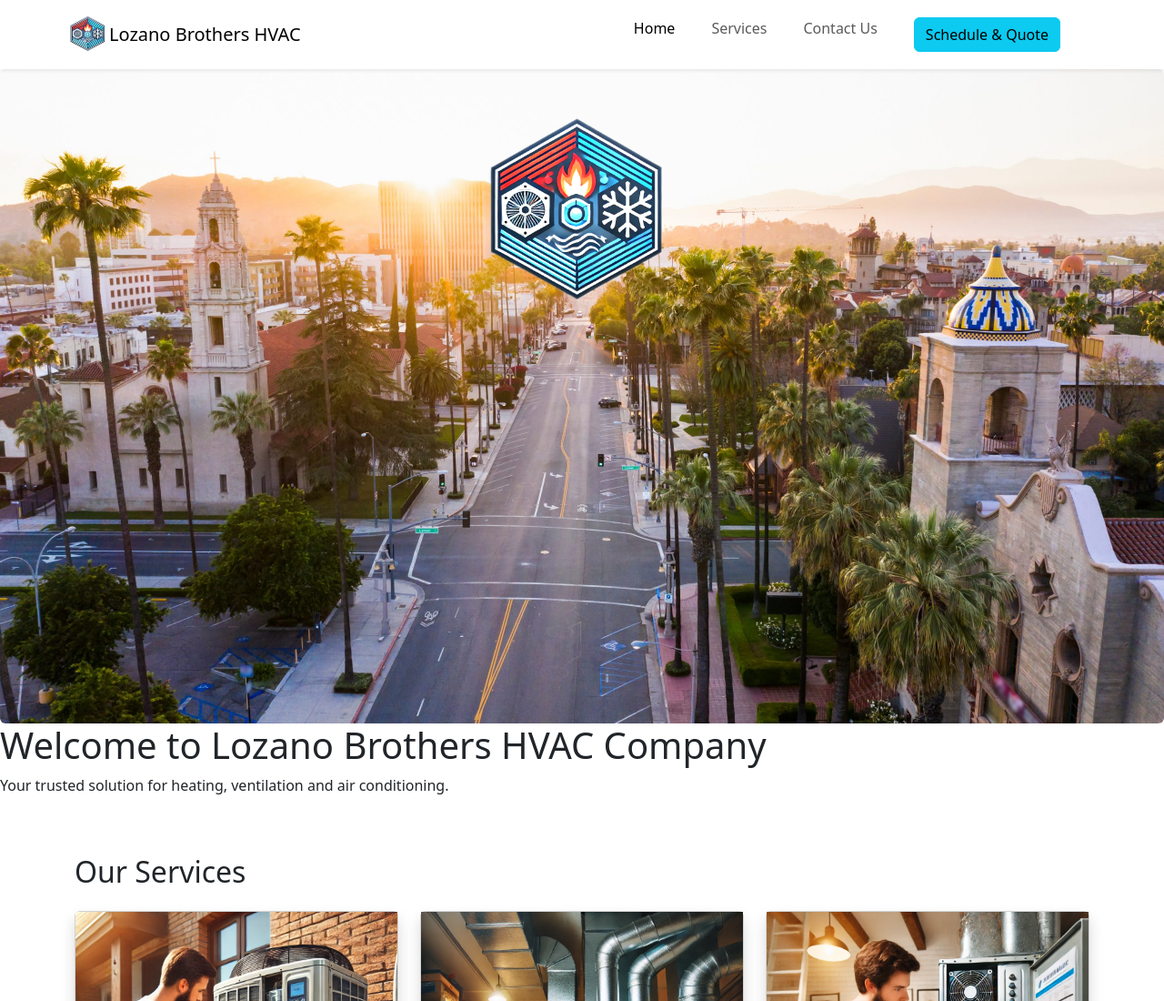
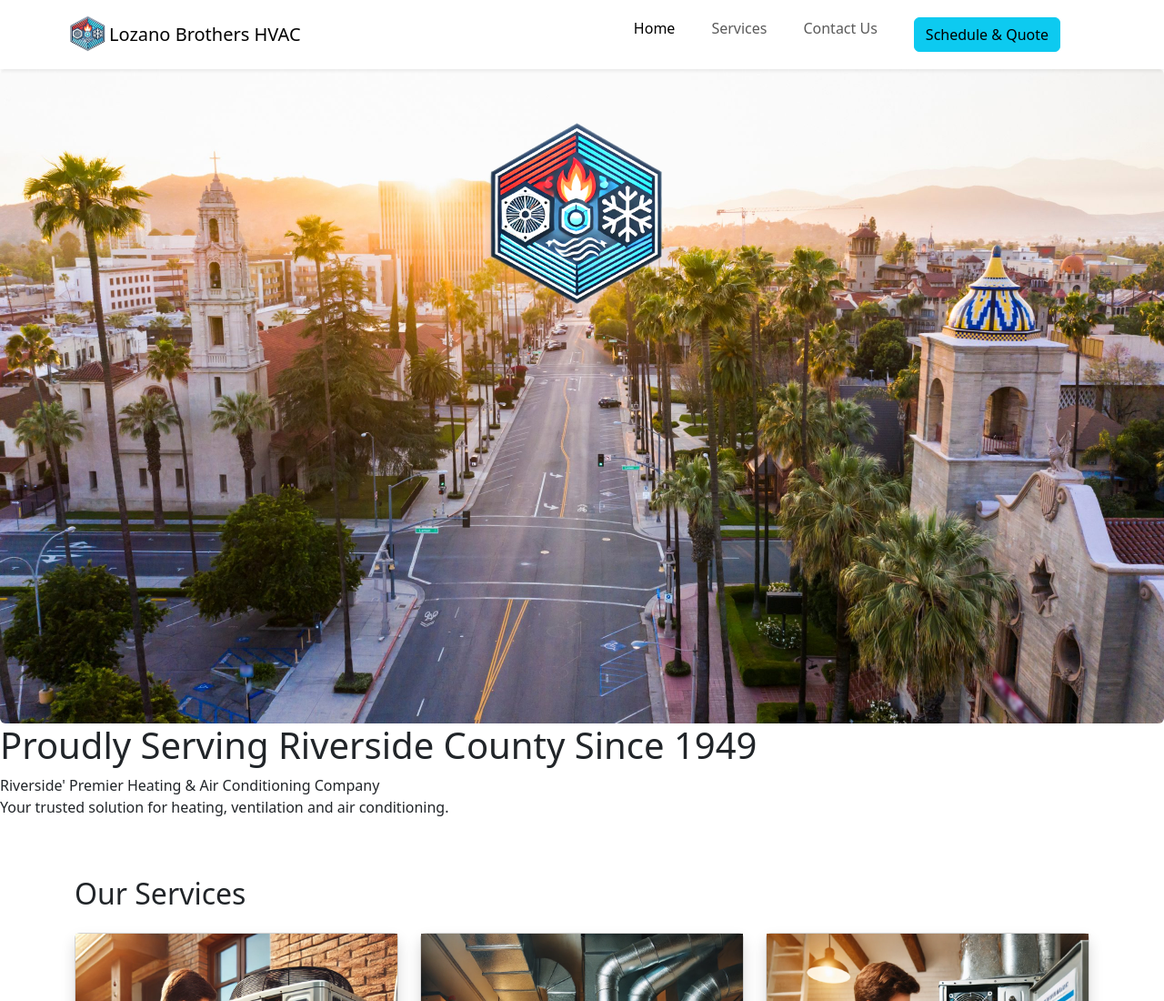
Before and after one commit to Layloe/hvac, a website: page views/index.html in a window 1280 px wide. Shown: the top 1100 px of the page at 91% size. Drawn offline with nearby package versions, Linux system fonts and the light colour scheme.

Commit message:
added span and next steps

```diff
--- a/views/index.html
+++ b/views/index.html
@@ -60,7 +60,7 @@
         </div>
     </nav>
     <!-- bg-primary text-white text-center p-1 mt-4 shadow-sm -->
-    <!-- Next steps: update image backround to cater to the city of riverside and expand section. Update logo. Include a silhouette of riverside skyline belnding into footer   -->
+    <!-- Next steps: Put span and p in bg image. Style font in bg. Update logo. Include a silhouette of riverside skyline blending into footer   -->
     <!-- bg-img d-flex flex-column justify-content-around -->
     <section>
         <div class="position-relative">
@@ -68,7 +68,8 @@
 
         <!-- <div class="card-img-overlay ">     -->
             <img src="images/hvac_logoBG.png" class="position-absolute  translate-middle " alt="Logo" style="width: 250px; top: 20%; left: 49%;">
-            <h1>Welcome to Lozano Brothers HVAC Company</h1>
+            <h1>Proudly Serving Riverside County Since 1949</h1>
+            <span>Riverside' Premier Heating & Air Conditioning Company</span>
             <p>Your trusted solution for heating, ventilation and air conditioning.</p>
         <!-- </div>     -->
         </div>
```
